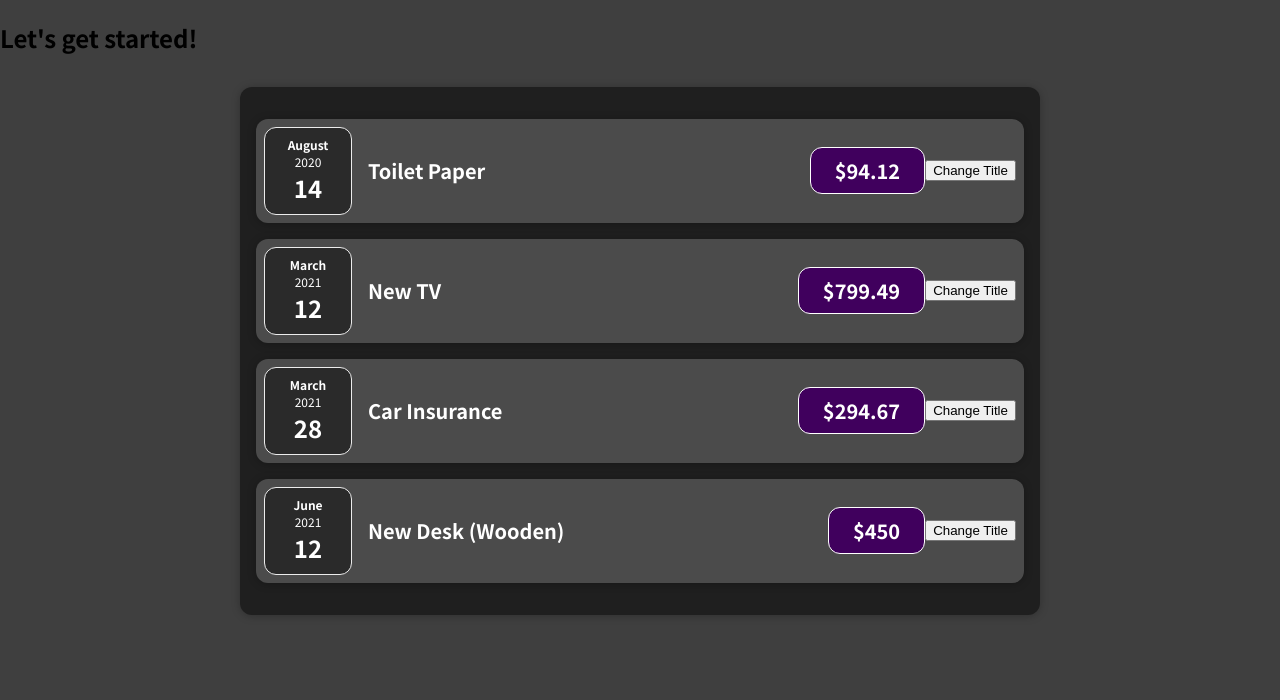
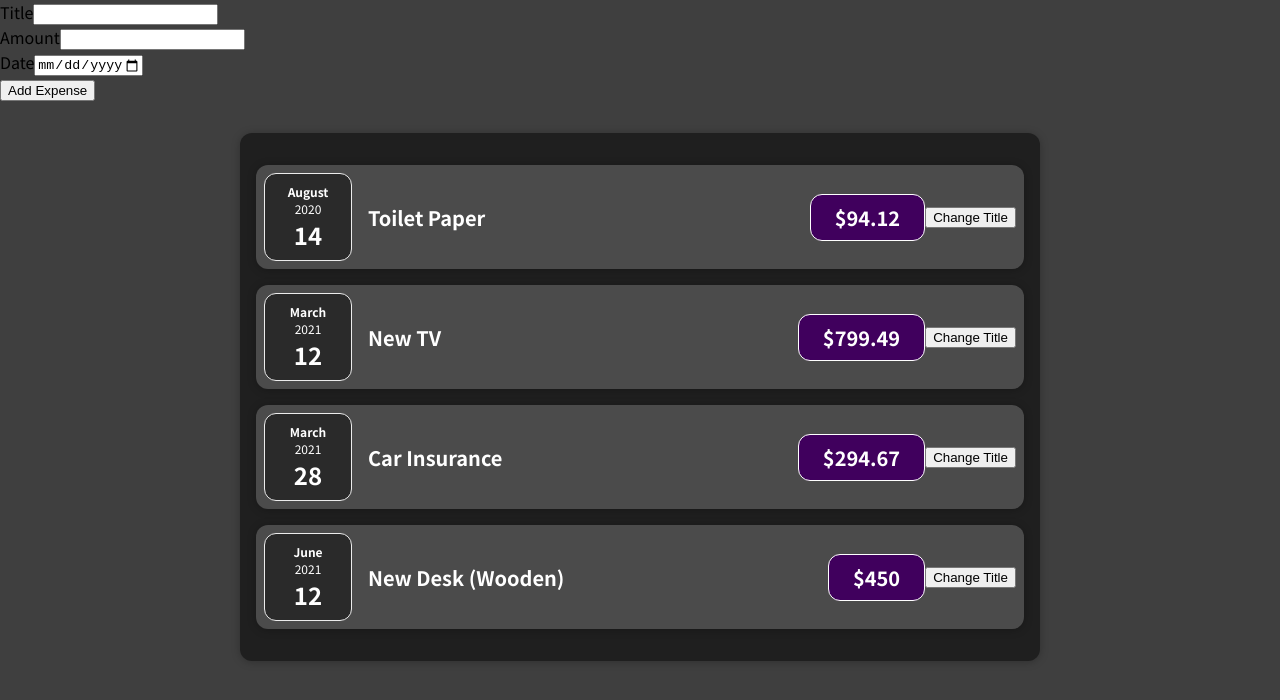
Before and after one commit to MARConthemove/jsFutureTraining-React, a React (Create React App) app in the folder react-complete-guide/: page / in a window 1280 px wide. Shown: the top 700 px of the page. Built offline with nearby package versions, Linux system fonts and the light colour scheme.

Commit message:
created newExpenses Component to add items to the ExpenseList

```diff
--- a/react-complete-guide/src/App.js
+++ b/react-complete-guide/src/App.js
@@ -1,4 +1,5 @@
 import Expenses from "./components/Expenses/Expenses"
+import NewExpense from "./components/NewExpense/NewExpense"
 
 const App = () => {
   const expenses = [
@@ -29,7 +30,7 @@
   ]
   return (
     <div>
-      <h2>Let's get started!</h2>
+      <NewExpense />
       <Expenses items={expenses} />
     </div>
   )
--- a/react-complete-guide/src/components/Expenses/ExpenseItem.js
+++ b/react-complete-guide/src/components/Expenses/ExpenseItem.js
@@ -3,6 +3,7 @@
 import "./ExpenseItem.css"
 import ExpenseDate from "./ExpenseDate"
 import Card from "../UI/Card"
+
 /**
  *
  * @param {object} props
@@ -16,8 +17,9 @@
    */
   const [title, setTitle] = useState(props.title)
 
+  // ClickHandler für button
   const clickHandler = () => {
-    setTitle('Updated!!')
+    setTitle(title + " !!!!")
     console.log(title)
   }
 
--- /dev/null
+++ b/react-complete-guide/src/components/NewExpense/ExpenseForm.js
@@ -0,0 +1,29 @@
+import React from "react"
+
+import "./ExpenseForm.css"
+
+const ExpenseForm = () => {
+  return (
+    <form>
+      <div className="new-expense__controls">
+        <div className="new-expense__control">
+          <label>Title</label>
+          <input type="text" />
+        </div>
+        <div className="new-expense__control">
+          <label>Amount</label>
+          <input type="number" min="0.01" step="0.01" />
+        </div>
+        <div className="new-expense__control">
+          <label>Date</label>
+          <input type="date" min="2019-01-01" max="2022-12-31" />
+        </div>
+      </div>
+      <div className="new-expense__actions">
+        <button type="submit">Add Expense</button>
+      </div>
+    </form>
+  )
+}
+
+export default ExpenseForm
--- /dev/null
+++ b/react-complete-guide/src/components/NewExpense/NewExpense.css
@@ -0,0 +1,3 @@
+.new-expense {
+
+}
--- /dev/null
+++ b/react-complete-guide/src/components/NewExpense/NewExpense.js
@@ -0,0 +1,14 @@
+import React from 'react'
+import ExpenseForm from './ExpenseForm'
+
+import './NewExpense.css'
+
+const NewExpense = () => {
+  return (
+    <div className="new-expense">
+      <ExpenseForm />
+    </div>
+  )
+}
+
+export default NewExpense
```
Also changed, not shown: react-complete-guide/src/components/NewExpense/ExpenseForm.css (added), 1 other file (tests, documents, lock files or other folders).
